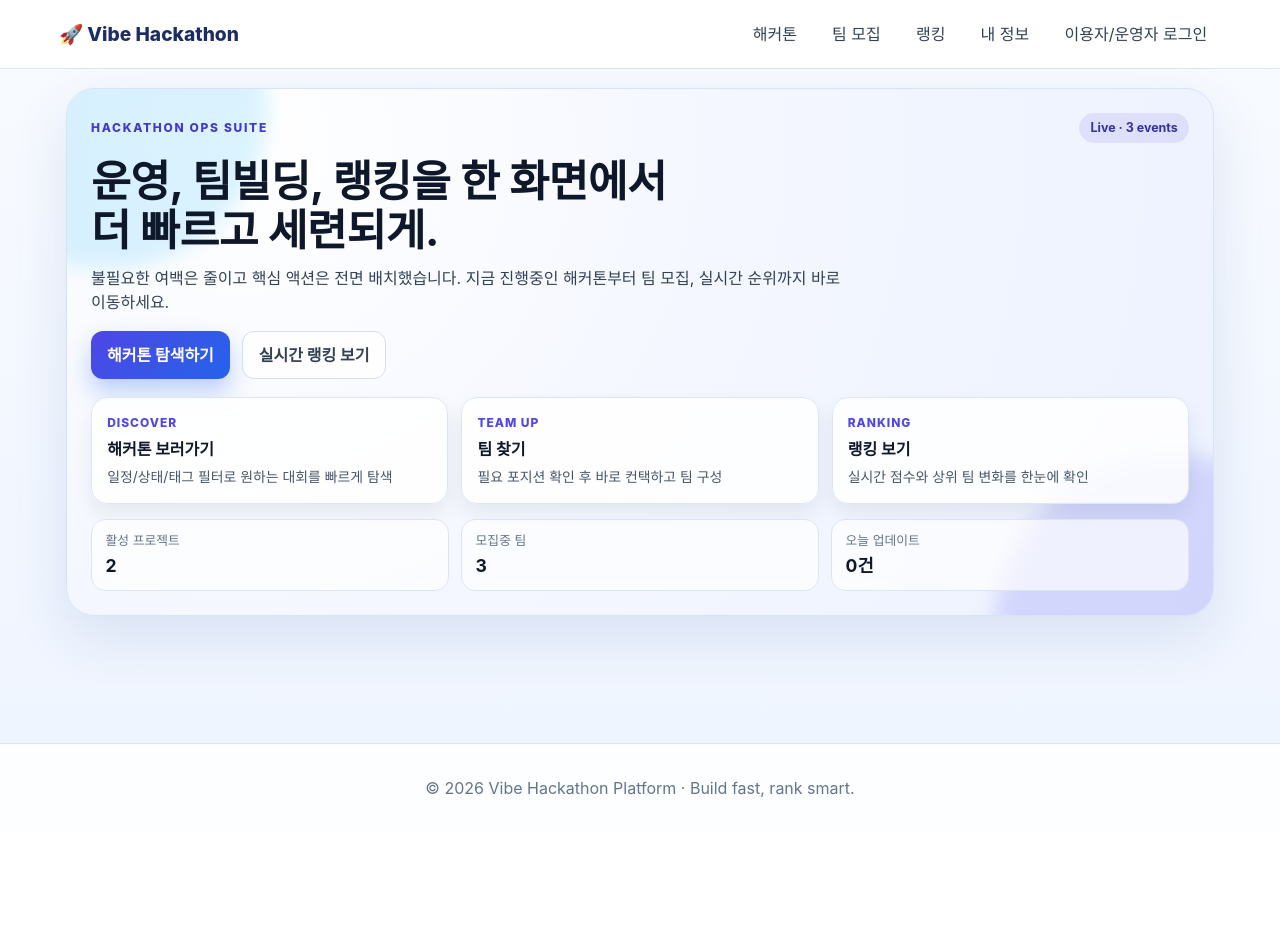
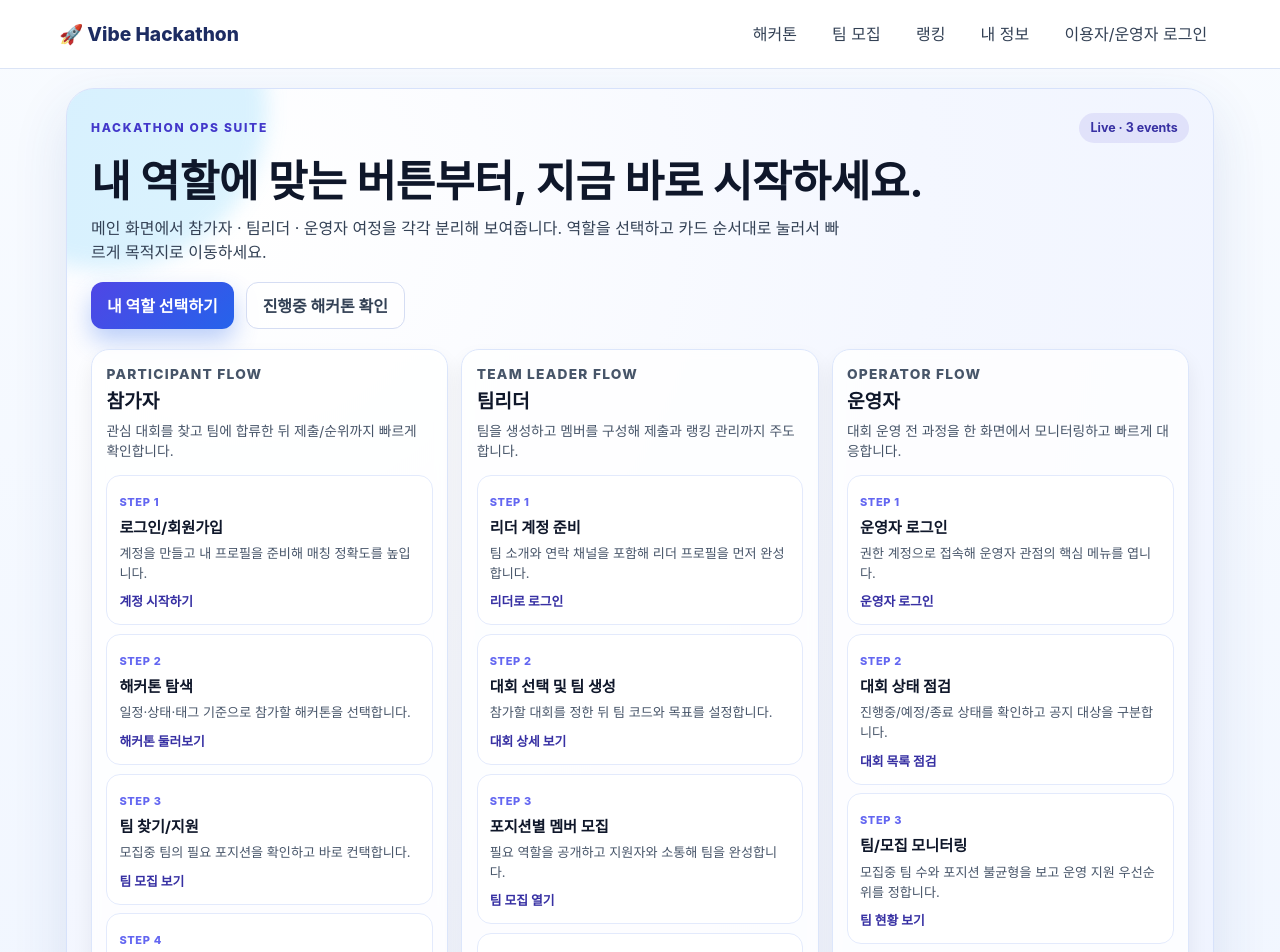
Before and after one commit to kangjung/hackathon-app, a Vue app: page / in a window 1280 px wide. Shown: the top 952 px of the page. Before the commit the page ends 832 px from the top, so only its background shows below. Built offline with nearby package versions, Linux system fonts and the light colour scheme.

Commit message:
Redesign home page with role-based journey cards

```diff
--- a/src/views/Home.vue
+++ b/src/views/Home.vue
@@ -9,34 +9,43 @@
         <span class="status-pill">Live · {{ liveEventsCount }} events</span>
       </div>
 
-      <h1>운영, 팀빌딩, 랭킹을 한 화면에서<br />더 빠르고 세련되게.</h1>
+      <h1>내 역할에 맞는 버튼부터, 지금 바로 시작하세요.</h1>
       <p class="lead">
-        불필요한 여백은 줄이고 핵심 액션은 전면 배치했습니다.
-        지금 진행중인 해커톤부터 팀 모집, 실시간 순위까지 바로 이동하세요.
+        메인 화면에서 참가자 · 팀리더 · 운영자 여정을 각각 분리해 보여줍니다.
+        역할을 선택하고 카드 순서대로 눌러서 빠르게 목적지로 이동하세요.
       </p>
 
       <div class="quick-actions">
-        <router-link to="/hackathons" class="action action--primary">해커톤 탐색하기</router-link>
-        <router-link to="/rankings" class="action action--ghost">실시간 랭킹 보기</router-link>
+        <router-link to="/auth" class="action action--primary">내 역할 선택하기</router-link>
+        <router-link to="/hackathons" class="action action--ghost">진행중 해커톤 확인</router-link>
       </div>
 
-      <div class="cards">
-        <router-link to="/hackathons" class="entry">
-          <p class="entry-kicker">DISCOVER</p>
-          <strong>해커톤 보러가기</strong>
-          <span>일정/상태/태그 필터로 원하는 대회를 빠르게 탐색</span>
-        </router-link>
-        <router-link to="/camp" class="entry">
-          <p class="entry-kicker">TEAM UP</p>
-          <strong>팀 찾기</strong>
-          <span>필요 포지션 확인 후 바로 컨택하고 팀 구성</span>
-        </router-link>
-        <router-link to="/rankings" class="entry">
-          <p class="entry-kicker">RANKING</p>
-          <strong>랭킹 보기</strong>
-          <span>실시간 점수와 상위 팀 변화를 한눈에 확인</span>
-        </router-link>
-      </div>
+      <section class="journeys" aria-label="역할별 사용자 여정">
+        <article
+          v-for="journey in roleJourneys"
+          :key="journey.role"
+          class="journey-column"
+        >
+          <header class="journey-header">
+            <p class="journey-label">{{ journey.badge }}</p>
+            <h2>{{ journey.role }}</h2>
+            <p>{{ journey.summary }}</p>
+          </header>
+
+          <ol class="journey-steps">
+            <li
+              v-for="step in journey.steps"
+              :key="`${journey.role}-${step.order}`"
+              class="step-card"
+            >
+              <span class="step-index">STEP {{ step.order }}</span>
+              <h3>{{ step.title }}</h3>
+              <p>{{ step.description }}</p>
+              <router-link :to="step.to" class="step-cta">{{ step.cta }}</router-link>
+            </li>
+          </ol>
+        </article>
+      </section>
 
       <div class="stats">
         <article>
@@ -63,6 +72,128 @@ import { useHackathonStore } from '../stores/hackathon'
 
 const hackathonStore = useHackathonStore()
 const { hackathons, teams, leaderboards, submissions } = storeToRefs(hackathonStore)
+
+const roleJourneys = [
+  {
+    badge: 'PARTICIPANT FLOW',
+    role: '참가자',
+    summary: '관심 대회를 찾고 팀에 합류한 뒤 제출/순위까지 빠르게 확인합니다.',
+    steps: [
+      {
+        order: 1,
+        title: '로그인/회원가입',
+        description: '계정을 만들고 내 프로필을 준비해 매칭 정확도를 높입니다.',
+        cta: '계정 시작하기',
+        to: '/auth'
+      },
+      {
+        order: 2,
+        title: '해커톤 탐색',
+        description: '일정·상태·태그 기준으로 참가할 해커톤을 선택합니다.',
+        cta: '해커톤 둘러보기',
+        to: '/hackathons'
+      },
+      {
+        order: 3,
+        title: '팀 찾기/지원',
+        description: '모집중 팀의 필요 포지션을 확인하고 바로 컨택합니다.',
+        cta: '팀 모집 보기',
+        to: '/teams'
+      },
+      {
+        order: 4,
+        title: '결과 추적',
+        description: '제출 이후 랭킹 변화를 실시간으로 체크하며 개선 포인트를 찾습니다.',
+        cta: '실시간 랭킹 보기',
+        to: '/rankings'
+      }
+    ]
+  },
+  {
+    badge: 'TEAM LEADER FLOW',
+    role: '팀리더',
+    summary: '팀을 생성하고 멤버를 구성해 제출과 랭킹 관리까지 주도합니다.',
+    steps: [
+      {
+        order: 1,
+        title: '리더 계정 준비',
+        description: '팀 소개와 연락 채널을 포함해 리더 프로필을 먼저 완성합니다.',
+        cta: '리더로 로그인',
+        to: '/auth'
+      },
+      {
+        order: 2,
+        title: '대회 선택 및 팀 생성',
+        description: '참가할 대회를 정한 뒤 팀 코드와 목표를 설정합니다.',
+        cta: '대회 상세 보기',
+        to: '/hackathons'
+      },
+      {
+        order: 3,
+        title: '포지션별 멤버 모집',
+        description: '필요 역할을 공개하고 지원자와 소통해 팀을 완성합니다.',
+        cta: '팀 모집 열기',
+        to: '/camp'
+      },
+      {
+        order: 4,
+        title: '중간 점검/제출 관리',
+        description: '팀 진행 상황을 점검하고 제출 마감 전에 산출물을 정리합니다.',
+        cta: '내 팀 관리하기',
+        to: '/me'
+      },
+      {
+        order: 5,
+        title: '결과 공유',
+        description: '순위와 피드백을 확인하고 팀 회고를 진행합니다.',
+        cta: '랭킹 확인하기',
+        to: '/rankings'
+      }
+    ]
+  },
+  {
+    badge: 'OPERATOR FLOW',
+    role: '운영자',
+    summary: '대회 운영 전 과정을 한 화면에서 모니터링하고 빠르게 대응합니다.',
+    steps: [
+      {
+        order: 1,
+        title: '운영자 로그인',
+        description: '권한 계정으로 접속해 운영자 관점의 핵심 메뉴를 엽니다.',
+        cta: '운영자 로그인',
+        to: '/auth'
+      },
+      {
+        order: 2,
+        title: '대회 상태 점검',
+        description: '진행중/예정/종료 상태를 확인하고 공지 대상을 구분합니다.',
+        cta: '대회 목록 점검',
+        to: '/hackathons'
+      },
+      {
+        order: 3,
+        title: '팀/모집 모니터링',
+        description: '모집중 팀 수와 포지션 불균형을 보고 운영 지원 우선순위를 정합니다.',
+        cta: '팀 현황 보기',
+        to: '/teams'
+      },
+      {
+        order: 4,
+        title: '제출/심사 진행 관리',
+        description: '제출 현황을 추적하고 심사 단계 전환 시점을 관리합니다.',
+        cta: '제출 데이터 확인',
+        to: '/rankings'
+      },
+      {
+        order: 5,
+        title: '결과 발표 및 후속 운영',
+        description: '최종 순위를 공지하고 다음 프로그램 안내까지 연결합니다.',
+        cta: '최종 랭킹 발표',
+        to: '/rankings'
+      }
+    ]
+  }
+]
 
 const liveEventsCount = computed(() => hackathons.value.length)
 
@@ -139,7 +270,7 @@ onMounted(() => {
 h1,
 .lead,
 .quick-actions,
-.cards,
+.journeys,
 .stats {
   position: relative;
   z-index: 1;
@@ -217,44 +348,84 @@ h1 {
   border: 1px solid #d5ddf3;
 }
 
-.cards {
-  margin-top: 1.15rem;
+.journeys {
+  margin-top: 1.2rem;
   display: grid;
   grid-template-columns: repeat(3, minmax(0, 1fr));
   gap: 0.8rem;
 }
 
-.entry {
-  display: grid;
-  gap: 0.35rem;
-  background: rgba(255, 255, 255, 0.84);
+.journey-column {
   border: 1px solid #dce6fb;
-  border-radius: 16px;
-  padding: 0.95rem;
-  text-decoration: none;
-  color: #0f172a;
+  border-radius: 18px;
+  background: rgba(255, 255, 255, 0.78);
   backdrop-filter: blur(6px);
+  padding: 0.9rem;
   box-shadow: 0 10px 20px rgba(15, 23, 42, 0.07);
-  transition: transform 0.2s ease, box-shadow 0.2s ease, border-color 0.2s ease;
 }
 
-.entry:hover {
-  transform: translateY(-4px);
-  box-shadow: 0 14px 26px rgba(79, 70, 229, 0.2);
-  border-color: #becdf7;
+.journey-header h2 {
+  margin: 0.15rem 0 0.3rem;
+  font-size: 1.2rem;
+  color: #0f172a;
 }
 
-.entry-kicker {
+.journey-header p {
+  margin: 0;
+  color: #475569;
+  font-size: 0.86rem;
+}
+
+.journey-label {
   margin: 0;
   color: #4f46e5;
-  font-size: 0.75rem;
-  letter-spacing: 0.08em;
+  font-size: 0.72rem;
+  letter-spacing: 0.09em;
   font-weight: 800;
 }
 
-.entry span {
+.journey-steps {
+  list-style: none;
+  margin: 0.8rem 0 0;
+  padding: 0;
+  display: grid;
+  gap: 0.55rem;
+}
+
+.step-card {
+  border: 1px solid #e3eafc;
+  border-radius: 14px;
+  background: #fff;
+  padding: 0.75rem;
+}
+
+.step-index {
+  display: inline-flex;
+  font-size: 0.69rem;
+  font-weight: 800;
+  letter-spacing: 0.06em;
+  color: #6366f1;
+}
+
+.step-card h3 {
+  margin: 0.3rem 0;
+  font-size: 0.95rem;
+  color: #0f172a;
+}
+
+.step-card p {
+  margin: 0;
   color: #475569;
-  font-size: 0.87rem;
+  font-size: 0.82rem;
+}
+
+.step-cta {
+  margin-top: 0.55rem;
+  display: inline-flex;
+  text-decoration: none;
+  color: #3730a3;
+  font-weight: 700;
+  font-size: 0.8rem;
 }
 
 .stats {
@@ -284,8 +455,13 @@ h1 {
   font-size: 1.1rem;
 }
 
+@media (max-width: 1080px) {
+  .journeys {
+    grid-template-columns: 1fr;
+  }
+}
+
 @media (max-width: 900px) {
-  .cards,
   .stats {
     grid-template-columns: 1fr;
   }
@@ -293,9 +469,5 @@ h1 {
   .hero-shell {
     padding: 1.2rem;
   }
-
-  h1 br {
-    display: none;
-  }
 }
 </style>
```
